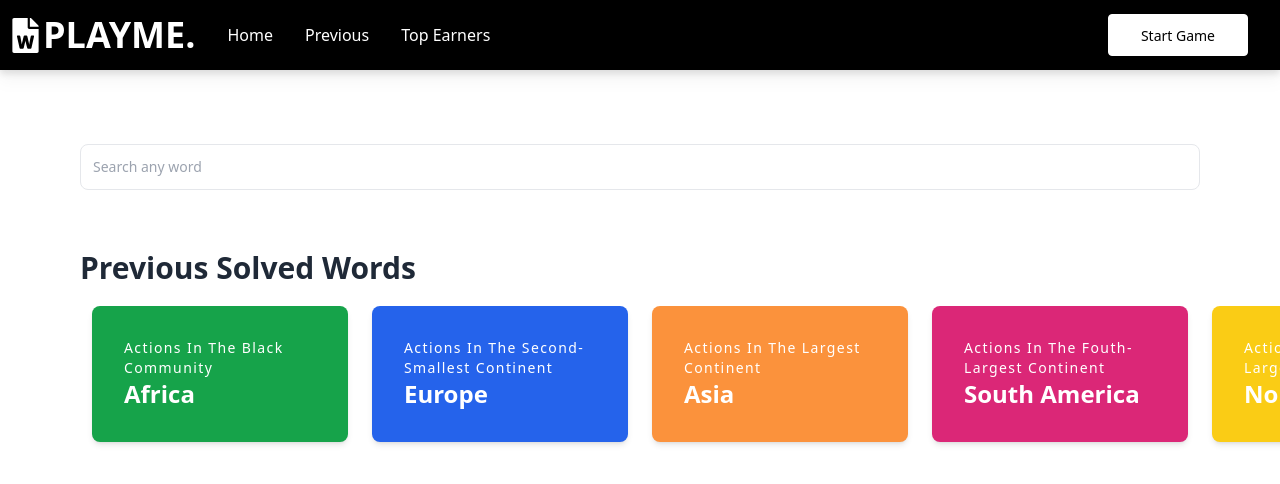
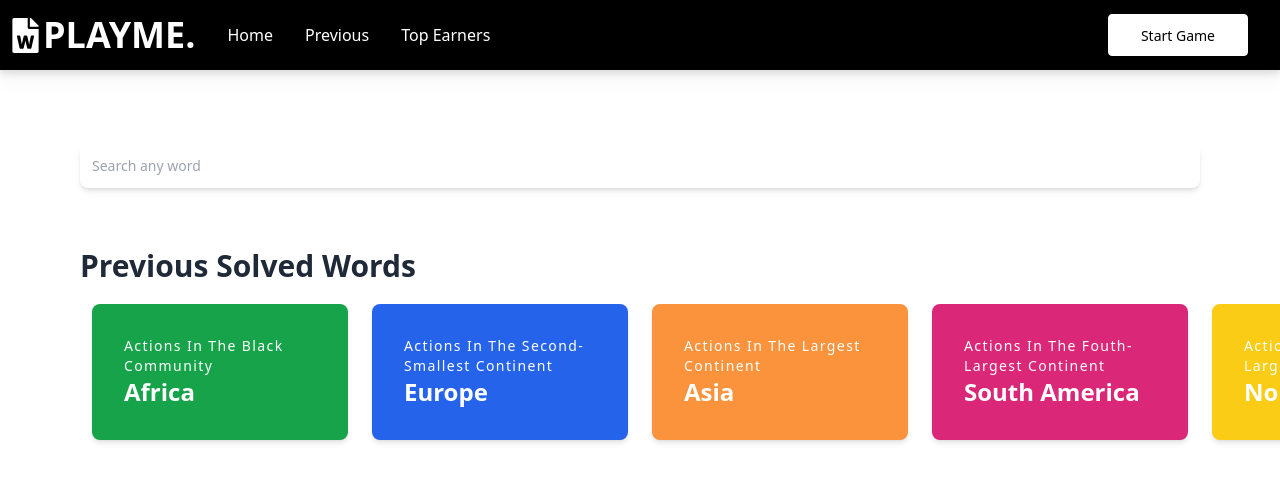
Before and after one commit to kwakyebrilliant/playme, a React (Create React App) app: page /previous in a window 1280 px wide. Shown: the top 484 px of the page. Built offline with nearby package versions, Linux system fonts and the light colour scheme; the HTML template or start-up script is replaced by a standard one.

Commit message:
previous updates

```diff
--- a/src/components/Previous.js
+++ b/src/components/Previous.js
@@ -12,7 +12,7 @@ function Previous() {
             <div>
                 <label className="sr-only" for="word">Word</label>
                 <input
-                className="w-full rounded-lg border border-gray-200 p-3 text-sm"
+                className="w-full rounded-lg shadow-md p-3 text-sm"
                 placeholder="Search any word"
                 type="text"
                 id="word"
```
